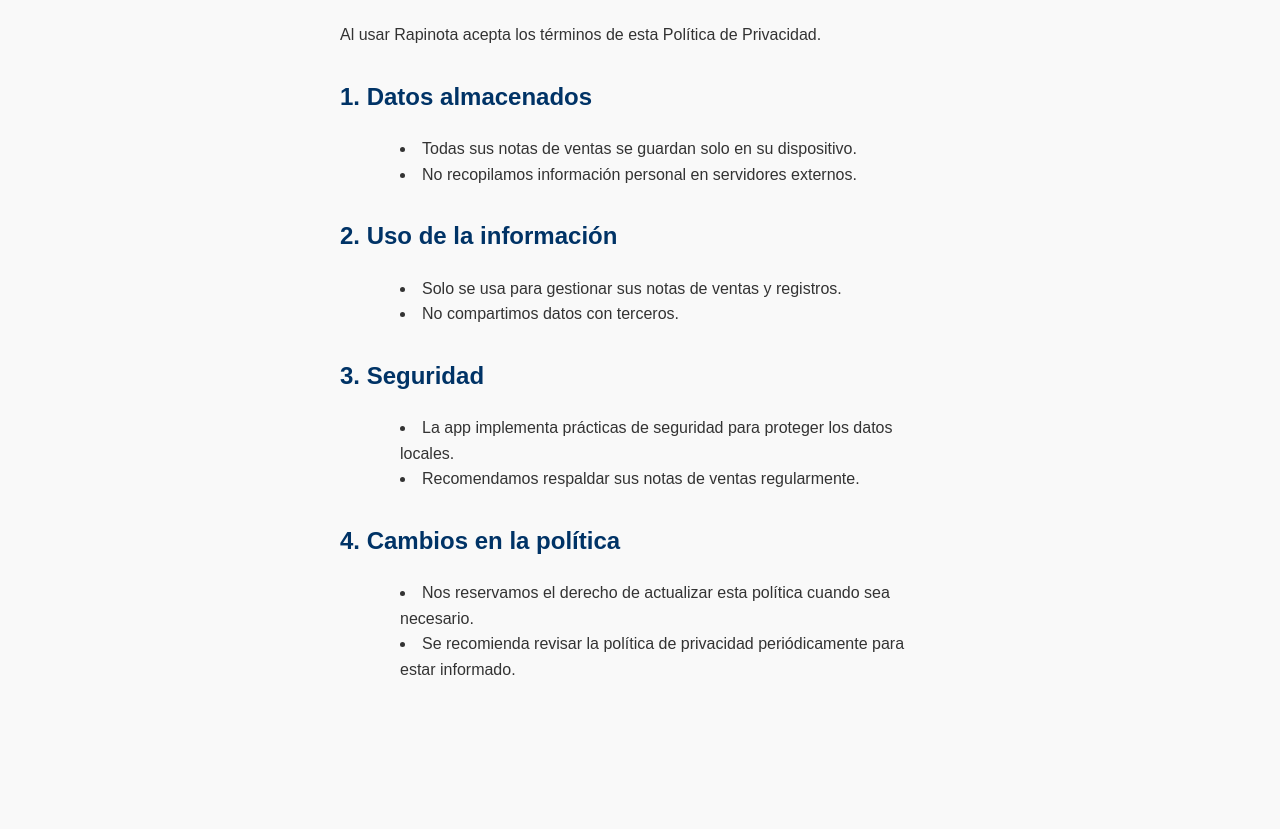
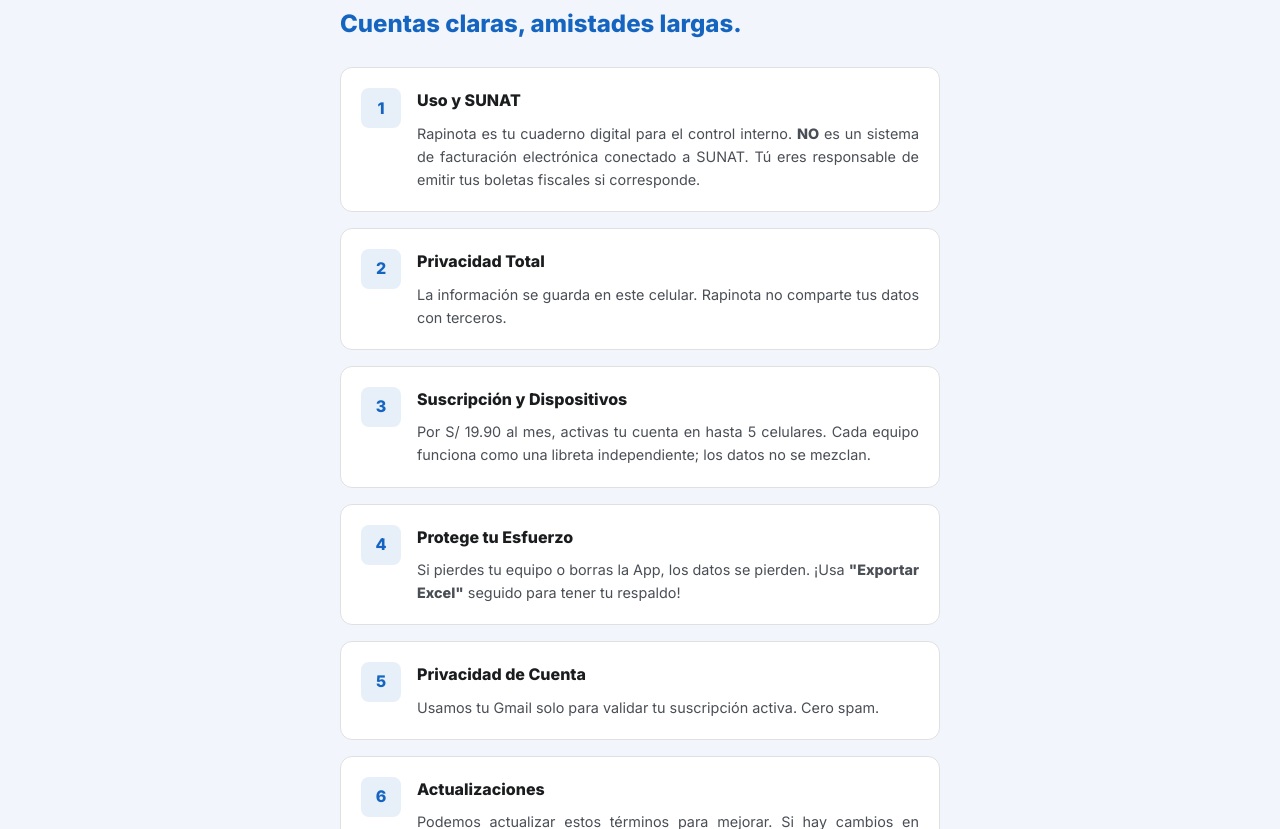
Before and after one commit to editahenriquez/rapinota-privacy-policy, a plain HTML site: page index.html in a window 1280 px wide. Shown: the part 99-928 px from the top of the page. Before the commit the page ends 822 px from the top, so only its background shows below. Drawn offline with Linux system fonts and the light colour scheme.

Commit message:
Update index.html

```diff
--- a/index.html
+++ b/index.html
@@ -2,59 +2,167 @@
 <html lang="es">
 <head>
     <meta charset="UTF-8" />
-    <meta name="viewport" content="width=device-width, initial-scale=1" />
-    <title>Política de Privacidad - Rapinota</title>
+    <meta name="viewport" content="width=device-width, initial-scale=1.0" />
+    <title>Términos y Transparencia - Rapinota</title>
+    <link href="https://fonts.googleapis.com/css2?family=Inter:wght@400;600;800&display=swap" rel="stylesheet">
     <style>
+        :root {
+            --rapinota-blue: #1565C0;
+            --rapinota-bg: #F2F6FC;
+            --rapinota-card: #FFFFFF;
+            --text-main: #1A1C1E;
+            --text-secondary: #4A4E55;
+            --border: #E0E0E0;
+        }
+
         body {
-            font-family: Arial, sans-serif;
+            font-family: 'Inter', -apple-system, sans-serif;
+            background-color: var(--rapinota-bg);
+            color: var(--text-main);
+            margin: 0;
+            padding: 0;
+            line-height: 1.6;
+        }
+
+        header {
+            background-color: var(--rapinota-blue);
+            color: white;
+            padding: 24px 16px;
+            text-align: center;
+            box-shadow: 0 2px 4px rgba(0,0,0,0.1);
+        }
+
+        header h1 {
+            margin: 0;
+            font-size: 1.25rem;
+            font-weight: 700;
+        }
+
+        .container {
             max-width: 600px;
-            margin: 40px auto;
-            padding: 0 15px;
-            color: #333;
-            line-height: 1.6;
-            background: #f9f9f9;
+            margin: 0 auto;
+            padding: 24px 16px;
         }
-        h1 {
+
+        .hero-text {
+            color: var(--rapinota-blue);
+            font-weight: 800;
+            font-size: 1.5rem;
+            margin-bottom: 24px;
+            text-align: left;
+        }
+
+        .card {
+            background: var(--rapinota-card);
+            border: 1px solid var(--border);
+            border-radius: 12px;
+            padding: 20px;
+            margin-bottom: 16px;
+            display: flex;
+            gap: 16px;
+        }
+
+        .icon-box {
+            background-color: rgba(21, 101, 192, 0.1);
+            color: var(--rapinota-blue);
+            min-width: 40px;
+            height: 40px;
+            border-radius: 8px;
+            display: flex;
+            align-items: center;
+            justify-content: center;
+            font-weight: bold;
+        }
+
+        .card-content h2 {
+            margin: 0 0 8px 0;
+            font-size: 1rem;
+            font-weight: 700;
+            color: var(--text-main);
+        }
+
+        .card-content p {
+            margin: 0;
+            font-size: 0.9rem;
+            color: var(--text-secondary);
+            text-align: justify;
+        }
+
+        footer {
             text-align: center;
-            margin-bottom: 30px;
-            color: #0055a5;
+            padding: 32px 16px;
+            color: #757575;
+            font-size: 0.8rem;
         }
-        h2 {
-            margin-top: 30px;
-            color: #003366;
-        }
-        ul {
-            list-style: disc inside;
-            margin-left: 20px;
+
+        /* Responsive simple */
+        @media (max-width: 480px) {
+            .hero-text { font-size: 1.3rem; }
         }
     </style>
 </head>
 <body>
-    <h1>Política de Privacidad - Rapinota</h1>
-    <p>Al usar Rapinota acepta los términos de esta Política de Privacidad.</p>
 
-    <h2>1. Datos almacenados</h2>
-    <ul>
-        <li>Todas sus notas de ventas se guardan solo en su dispositivo.</li>
-        <li>No recopilamos información personal en servidores externos.</li>
-    </ul>
+    <header>
+        <h1>Términos y Transparencia</h1>
+    </header>
 
-    <h2>2. Uso de la información</h2>
-    <ul>
-        <li>Solo se usa para gestionar sus notas de ventas y registros.</li>
-        <li>No compartimos datos con terceros.</li>
-    </ul>
+    <div class="container">
+        <div class="hero-text">Cuentas claras, amistades largas.</div>
 
-    <h2>3. Seguridad</h2>
-    <ul>
-        <li>La app implementa prácticas de seguridad para proteger los datos locales.</li>
-        <li>Recomendamos respaldar sus notas de ventas regularmente.</li>
-    </ul>
+        <div class="card">
+            <div class="icon-box">1</div>
+            <div class="card-content">
+                <h2>Uso y SUNAT</h2>
+                <p>Rapinota es tu cuaderno digital para el control interno. <strong>NO</strong> es un sistema de facturación electrónica conectado a SUNAT. Tú eres responsable de emitir tus boletas fiscales si corresponde.</p>
+            </div>
+        </div>
 
-    <h2>4. Cambios en la política</h2>
-    <ul>
-        <li>Nos reservamos el derecho de actualizar esta política cuando sea necesario.</li>
-        <li>Se recomienda revisar la política de privacidad periódicamente para estar informado.</li>
-    </ul>
+        <div class="card">
+            <div class="icon-box">2</div>
+            <div class="card-content">
+                <h2>Privacidad Total</h2>
+                <p>La información se guarda en este celular. Rapinota no comparte tus datos con terceros.</p>
+            </div>
+        </div>
+
+        <div class="card">
+            <div class="icon-box">3</div>
+            <div class="card-content">
+                <h2>Suscripción y Dispositivos</h2>
+                <p>Por S/ 19.90 al mes, activas tu cuenta en hasta 5 celulares. Cada equipo funciona como una libreta independiente; los datos no se mezclan.</p>
+            </div>
+        </div>
+
+        <div class="card">
+            <div class="icon-box">4</div>
+            <div class="card-content">
+                <h2>Protege tu Esfuerzo</h2>
+                <p>Si pierdes tu equipo o borras la App, los datos se pierden. ¡Usa <strong>"Exportar Excel"</strong> seguido para tener tu respaldo!</p>
+            </div>
+        </div>
+
+        <div class="card">
+            <div class="icon-box">5</div>
+            <div class="card-content">
+                <h2>Privacidad de Cuenta</h2>
+                <p>Usamos tu Gmail solo para validar tu suscripción activa. Cero spam.</p>
+            </div>
+        </div>
+
+        <div class="card">
+            <div class="icon-box">6</div>
+            <div class="card-content">
+                <h2>Actualizaciones</h2>
+                <p>Podemos actualizar estos términos para mejorar. Si hay cambios en precios o condiciones, te avisaremos con total transparencia.</p>
+            </div>
+        </div>
+
+        <footer>
+            Hecho con ❤️ para emprendedores<br>
+            Actualización: Febrero 2026
+        </footer>
+    </div>
+
 </body>
 </html>
```
